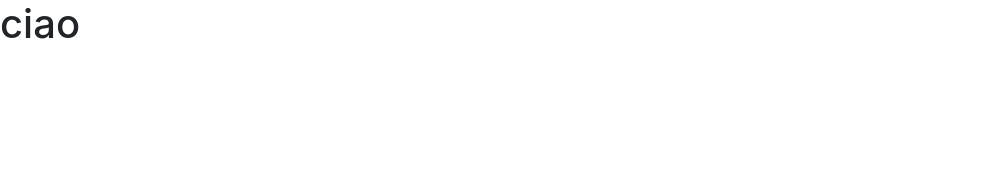
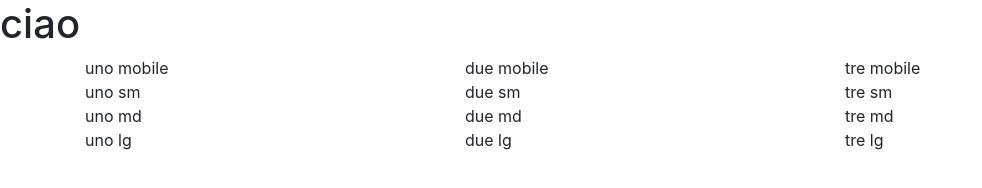
Before and after one commit to ruiznell/prova_bootstrap, a plain HTML site: page index.html in a window 1280 px wide. Shown: the whole page, without its empty margins (0-982 px from the left). Drawn offline with nearby package versions, Linux system fonts and the light colour scheme.

Commit message:
agg git ignore, esempio con 3 colonne

```diff
--- a/index.html
+++ b/index.html
@@ -7,8 +7,46 @@
     <title>bootstrap</title>
 
 </head>
+<style>
+    /*
+    .div {
+        border: 1px solid red;
+    }*/
+</style>
 <body>
-    <h1>ciao</h1>
+    <div class="cointainer">
+        <h1>ciao</h1>
+    </div>
+
+    <div class="container">
+
+
+        <div class="row">
+            <div class="col">uno mobile</div>
+            <div class="col">due mobile</div>
+            <div class="col">tre mobile</div>
+        </div>
+
+        <div class="row">
+            <div class="col-sm">uno sm</div>
+            <div class="col-sm">due sm</div>
+            <div class="col-sm">tre sm</div>
+        </div>
+
+        <div class="row">
+            <div class="col-md">uno md</div>
+            <div class="col-md">due md</div>
+            <div class="col-md">tre md</div>
+        </div>
+
+        <div class="row">
+            <div class="col-lg">uno lg</div>
+            <div class="col-lg">due lg</div>
+            <div class="col-lg">tre lg</div>
+        </div>
+
+    </div>
+
     <script src="https://code.jquery.com/jquery-3.5.1.slim.min.js" integrity="sha384-DfXdz2htPH0lsSSs5nCTpuj/zy4C+OGpamoFVy38MVBnE+IbbVYUew+OrCXaRkfj" crossorigin="anonymous"></script>
     <script src="https://cdn.jsdelivr.net/npm/bootstrap@4.6.0/dist/js/bootstrap.bundle.min.js" integrity="sha384-Piv4xVNRyMGpqkS2by6br4gNJ7DXjqk09RmUpJ8jgGtD7zP9yug3goQfGII0yAns" crossorigin="anonymous"></script>
 </body>
```
Also changed, not shown: 2 other files.
